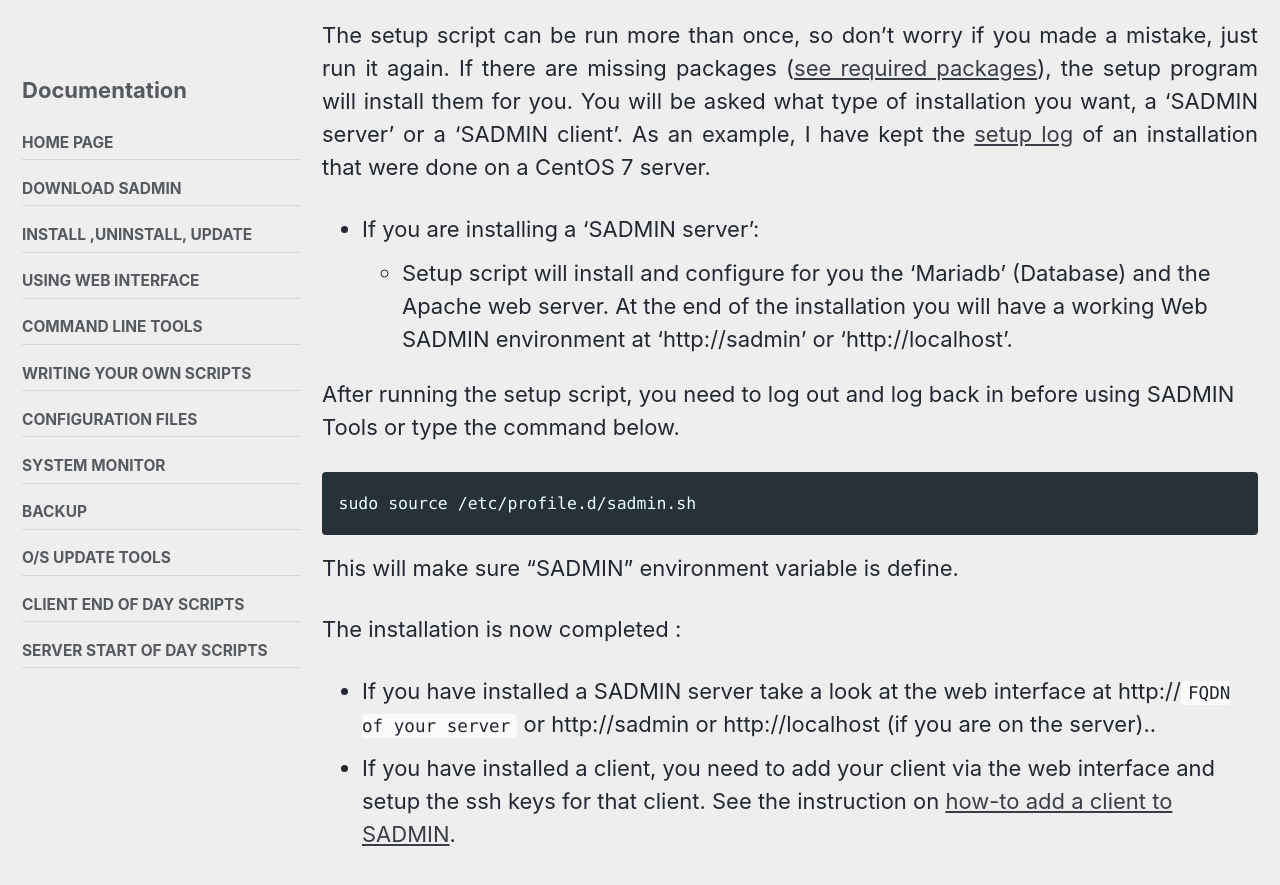
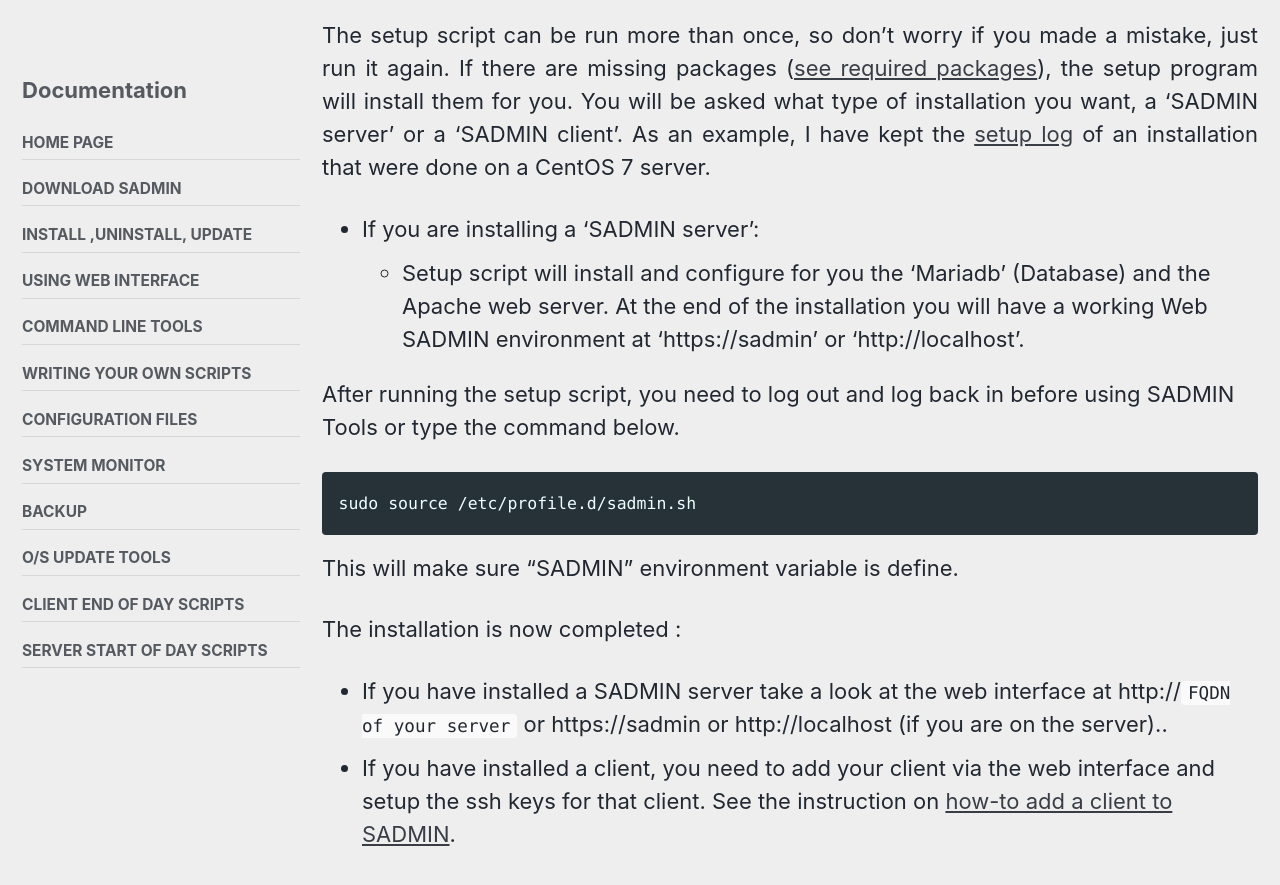
Before and after one commit to jadupl2/jadupl2.github.io, a Jekyll site: the page built from _pages/install.md, in a window 1280 px wide and 900 px high, scrolled down 2558 px. Shown: the top 885 px of the window. Built offline with Jekyll 4.4.1, drawn with Linux system fonts in a browser that asks for light colours; cached includes are drawn as plain includes; part of the change alters nothing that is shown.

Commit message:
http to https in doc

```diff
--- a/_pages/install.md
+++ b/_pages/install.md
@@ -97,7 +97,7 @@ a 'SADMIN server' or a 'SADMIN client'. As an example, I have kept the
 
 - If you are installing a 'SADMIN server':
     - Setup script will install and configure for you the 'Mariadb' (Database) and the Apache web
-server. At the end of the installation you will have a working Web SADMIN environment at 'http://sadmin'
+server. At the end of the installation you will have a working Web SADMIN environment at 'https://sadmin'
 or 'http://localhost'.
 
 After running the setup script, you need to log out and log back in before using SADMIN Tools or type the command below.
@@ -108,6 +108,6 @@ This will make sure “SADMIN” environment variable is define.
 
 The installation is now completed :
 - If you have installed a SADMIN server take a look at the web interface at http://`FQDN of your server`
-or http://sadmin or http://localhost (if you are on the server)..
+or https://sadmin or http://localhost (if you are on the server)..
 - If you have installed a client, you need to add your client via the web interface and setup the
 ssh keys for that client. See the instruction on [how-to add a client to SADMIN]({% post_url 2021-04-11-web-add-client %}).
```
